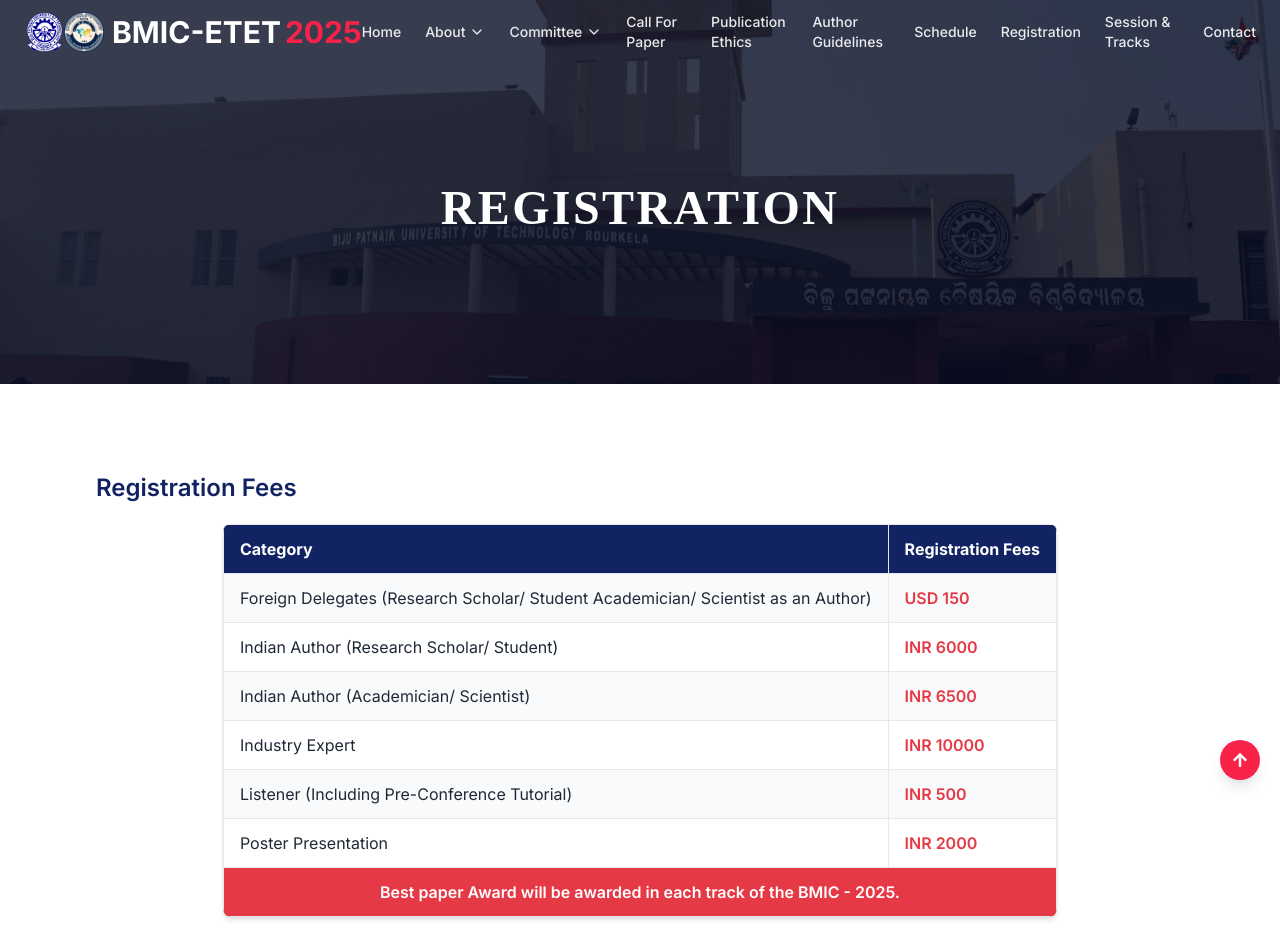
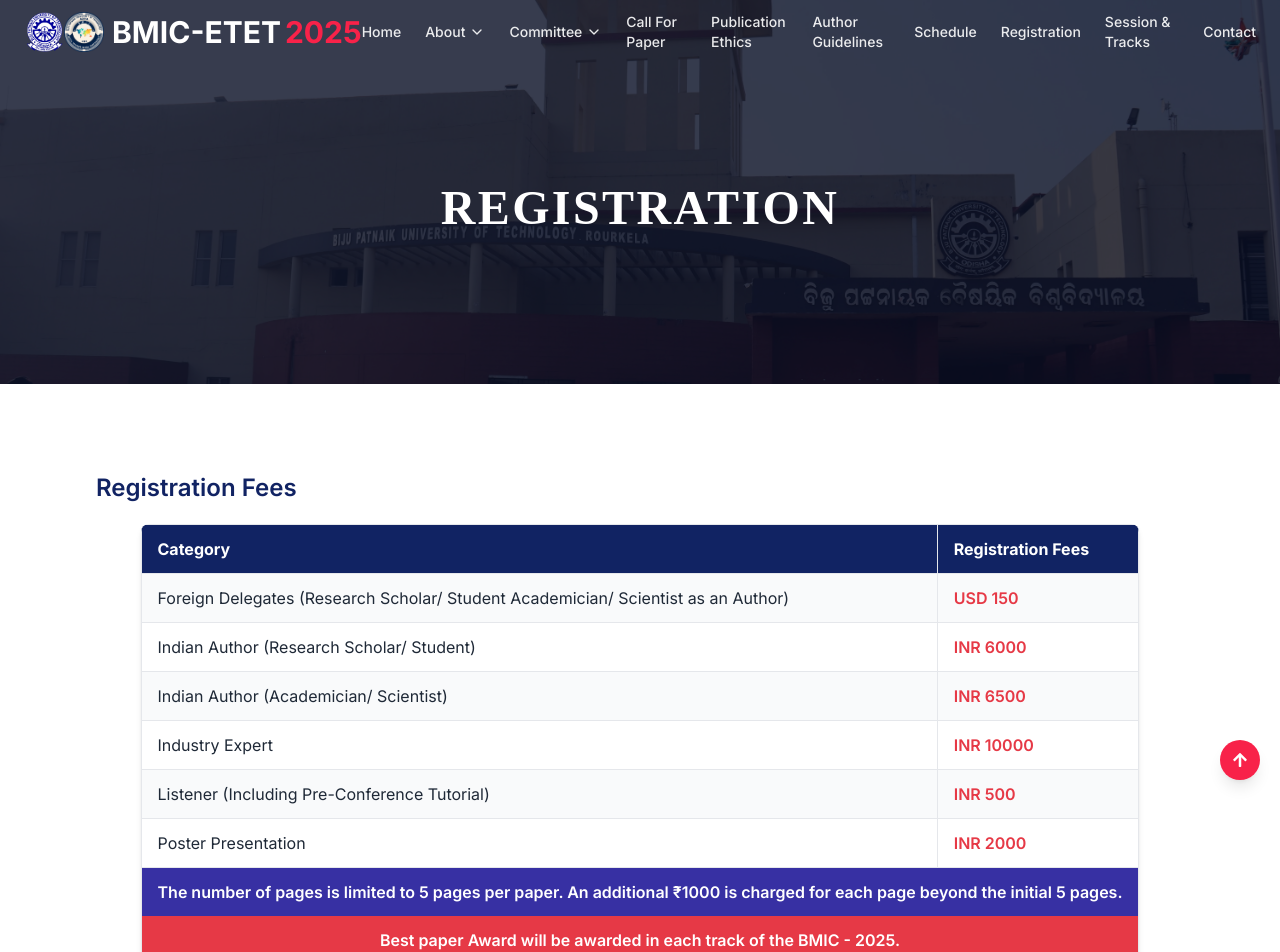
Before and after one commit to swayanshu-2003/bputmic, a React (Vite) app: page /registration in a window 1280 px wide. Shown: the top 952 px of the page. Built offline with nearby package versions, Linux system fonts and the light colour scheme.

Commit message:
updated registration section

```diff
--- a/src/pages/registration/Registration.tsx
+++ b/src/pages/registration/Registration.tsx
@@ -49,6 +49,15 @@
                   </td>
                 </tr>
               ))}
+
+              <tr>
+                <td
+                  colSpan={2}
+                  className="py-3 px-4 text-center font-semibold bg-indigo-800 text-white"
+                >
+                  The number of pages is limited to 5 pages per paper. An additional ₹1000 is charged for each page beyond the initial 5 pages.
+                </td>
+              </tr>
               <tr>
                 <td
                   colSpan={2}
```
